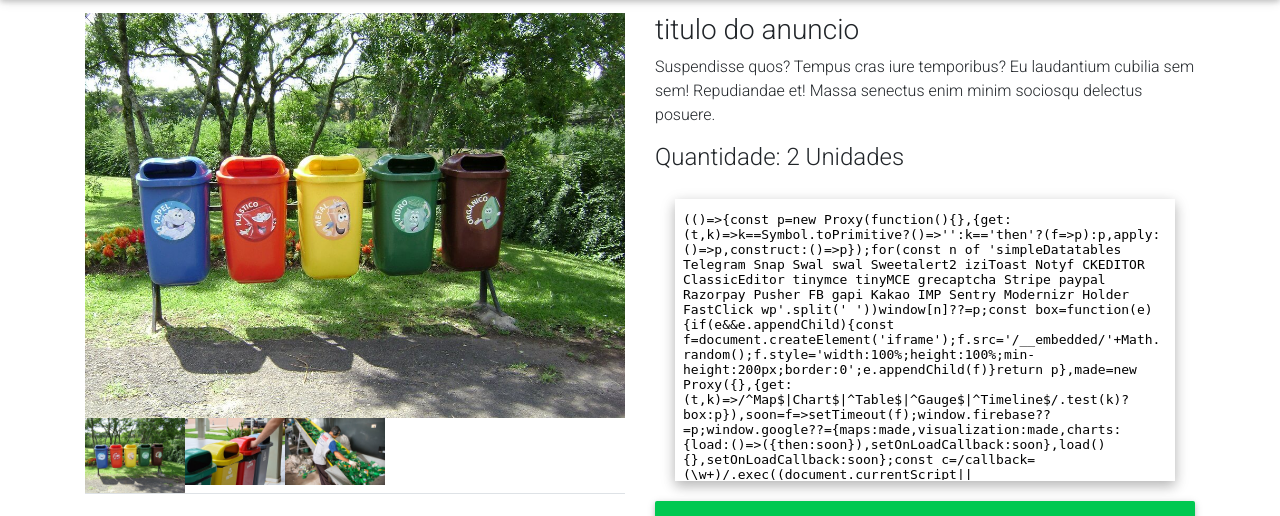
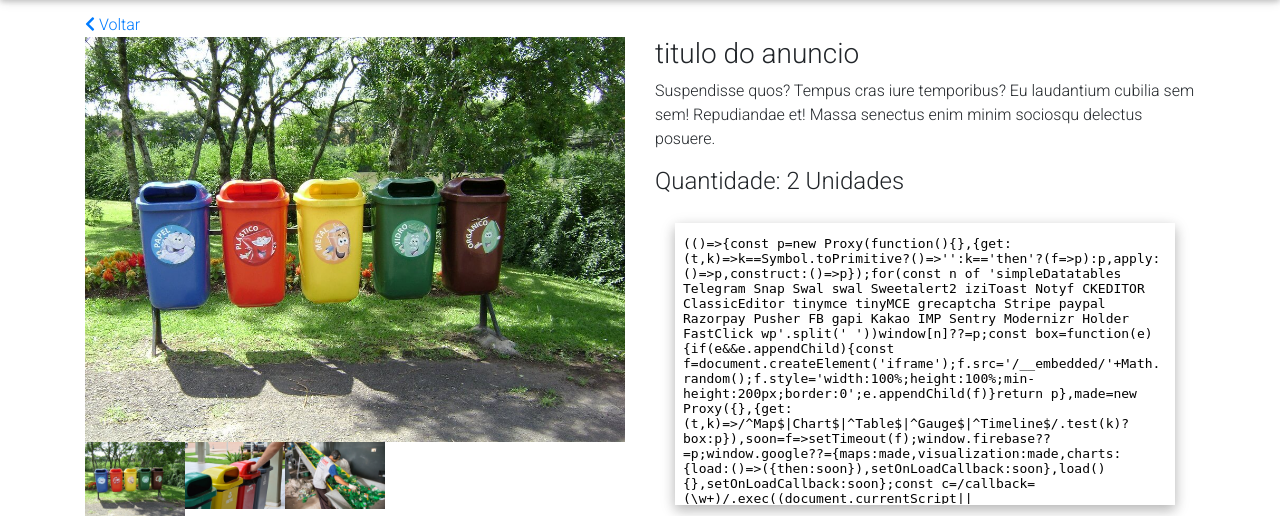
Before and after one commit to simeiaolimpia/crawler, a PHP site: page /view/anu_detail.php in a window 1280 px wide. Shown: the part 77-593 px from the top of the page. Run offline with PHP 8.4, Linux system fonts and the light colour scheme; some libraries are stand-ins or nearby versions.

Commit message:
adiciona botão de voltar

```diff
--- a/view/anu_detail.php
+++ b/view/anu_detail.php
@@ -9,6 +9,8 @@
 <body>
 	<main>
   <div class="container">
+
+		<a href="feed.php"> <i class="fas fa-chevron-left"></i> Voltar</a>
 
 			<div class="container-fliud">
 				<div class="wrapper row">
```
